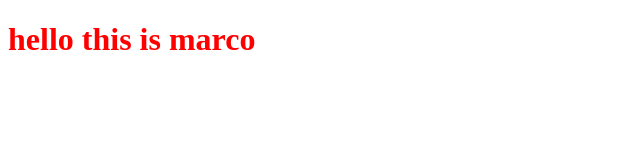
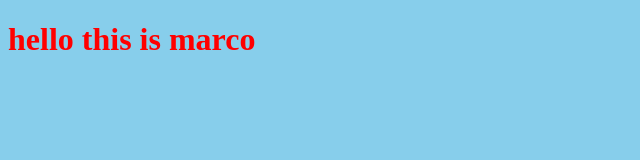
Before and after one commit to Marcoo0o/my_project, a plain HTML site: page index.html in a window 1280 px wide. Shown: the whole page, without its empty margins (0-640 px from the left). Drawn offline with Linux system fonts and the light colour scheme.

Commit message:
add a back ground

```diff
--- a/style.css
+++ b/style.css
@@ -1,3 +1,7 @@
 h1{
     color: red;
+
 }
+body{
+      background-color:skyblue;
+    }
```
